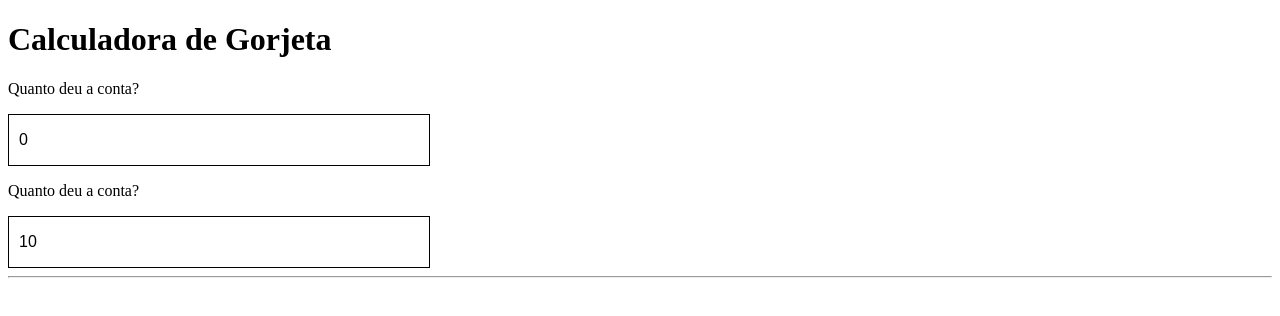
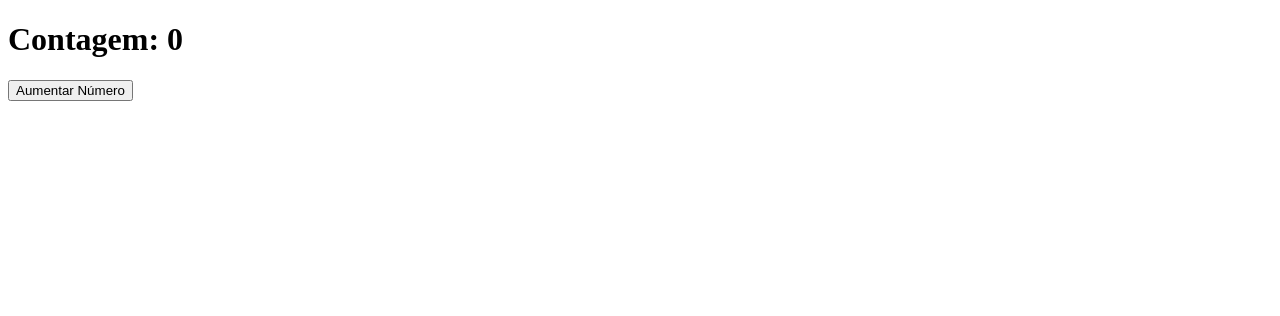
Before and after one commit to nmarvila/parcas, a React (Create React App) app in the folder Modulo 23/react1/: page / in a window 1280 px wide. Shown: the top 316 px of the page. Built offline with nearby package versions, Linux system fonts and the light colour scheme.

Commit message:
Finalizada Aula 13 do Módulo 23

```diff
--- a/Modulo 23/react1/src/App.js
+++ b/Modulo 23/react1/src/App.js
@@ -1,36 +1,26 @@
-import React, { useState } from 'react';
+import React, { useState, useEffect } from 'react';
 import styled from 'styled-components';
-
-const Input = styled.input`
-    width:400px;
-    height:30px;
-    font-size:16px;
-    padding:10px;
-    border:1px solid #000;
-`;
 
 function App() {
 
-    const [conta, setConta] = useState(0);
-    const [gorjeta, setGorjeta] = useState(10);
+    const [contagem, setContagem] = useState(0);
+
+    useEffect(() => {
+        if (contagem == 0) {
+            document.title = "Começou a brincadeira!";
+        } else {
+            document.title = "Contagem: " + contagem;
+        }
+    }, [contagem]);
+
+    function aumentarAction() {
+        setContagem(contagem + 1);
+    }
 
     return (
         <>
-            <h1>Calculadora de Gorjeta</h1>
-            <p>Quanto deu a conta?</p>
-            <Input type="number" min="0" value={conta} onChange={(e) => setConta(e.target.value)} />
-            <p>Quanto deu a conta?</p>
-            <Input type="number" min="0" value={gorjeta} onChange={(e) => setGorjeta(e.target.value)} />
-            <hr />
-            {conta > 0
-                ?
-                <>
-                    <p>Sub-total: R$ {conta}</p>
-                    <p>Gorjeta ({gorjeta}%): R$ {(gorjeta * 0.01 * conta).toFixed(2)}</p>
-                    <p style={{ fontWeight: 'bold' }}>Total: R$ {(Number.parseFloat(conta) + (gorjeta * 0.01 * conta)).toFixed(2)}</p>
-                </>
-                : false
-            }
+            <h1>Contagem: {contagem}</h1>
+            <button onClick={aumentarAction}>Aumentar Número</button>
         </>
     );
 }
```
